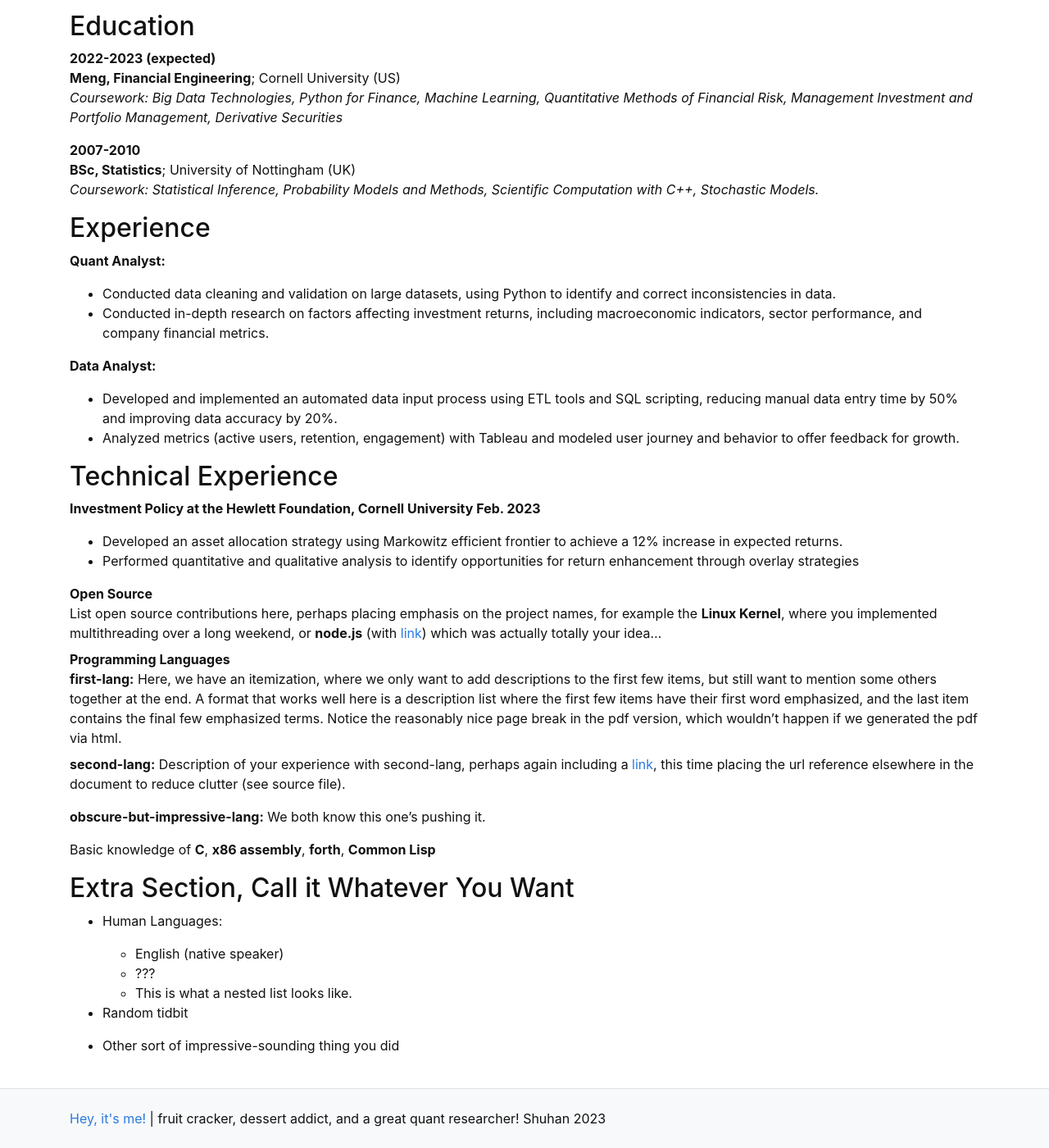
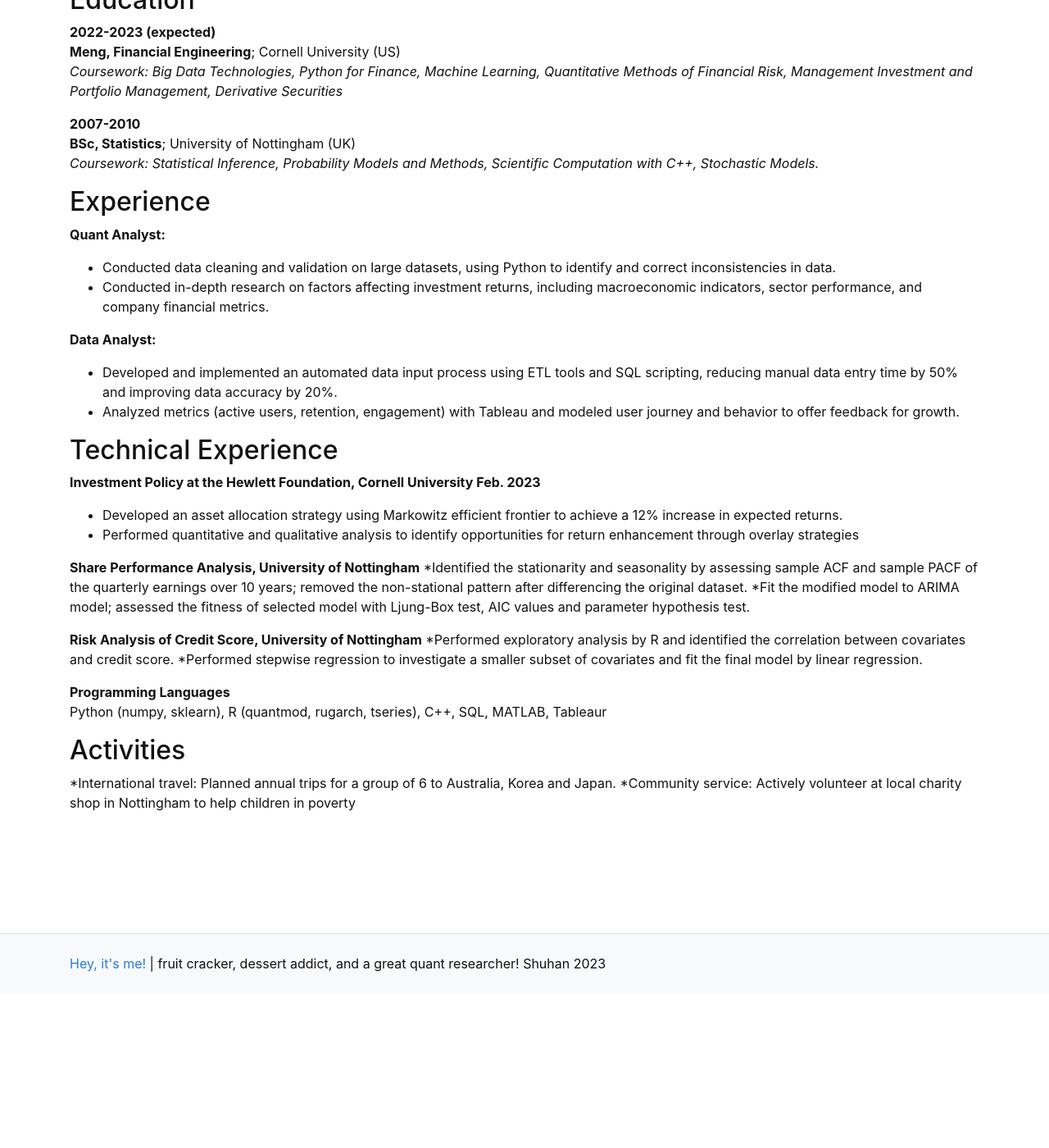
Before and after one commit to Ashley10086/Z.github.io, a Jekyll site: the page built from pages/about.md, in a window 1280 px wide and 1400 px high, scrolled down 189 px. Shown: the whole window at 82% size. Built offline with Jekyll 4.4.1, drawn with Linux system fonts in a browser that asks for light colours; some of the changed text lies outside the part shown.

Commit message:
Update about.md

```diff
--- a/pages/about.md
+++ b/pages/about.md
@@ -41,43 +40,19 @@ Technical Experience
 * Developed an asset allocation strategy using Markowitz efficient frontier to achieve a 12% increase in expected returns.
 * Performed quantitative and qualitative analysis to identify opportunities for return enhancement through overlay strategies
 
-Open Source
-:   List open source contributions here, perhaps placing emphasis on
-    the project names, for example the **Linux Kernel**, where you
-    implemented multithreading over a long weekend, or **node.js**
-    (with [link](http://nodejs.org)) which was actually totally
-    your idea...
+**Share Performance Analysis, University of Nottingham**
+*Identified the stationarity and seasonality by assessing sample ACF and sample PACF of the quarterly earnings over 10 years; removed the non-stational pattern after differencing the original dataset.
+*Fit the modified model to ARIMA model; assessed the fitness of selected model with Ljung-Box test, AIC values and parameter hypothesis test.
+
+**Risk Analysis of Credit Score, University of Nottingham**
+*Performed exploratory analysis by R and identified the correlation between covariates and credit score.
+*Performed stepwise regression to investigate a smaller subset of covariates and fit the final model by linear regression.
 
 Programming Languages
-:   **first-lang:** Here, we have an itemization, where we only want
-    to add descriptions to the first few items, but still want to
-    mention some others together at the end. A format that works well
-    here is a description list where the first few items have their
-    first word emphasized, and the last item contains the final few
-    emphasized terms. Notice the reasonably nice page break in the pdf
-    version, which wouldn't happen if we generated the pdf via html.
+:   Python (numpy, sklearn), R (quantmod, rugarch, tseries), C++, SQL, MATLAB, Tableaur
 
-:   **second-lang:** Description of your experience with second-lang,
-    perhaps again including a [link] [ref], this time placing the url
-    reference elsewhere in the document to reduce clutter (see source
-    file).
-
-:   **obscure-but-impressive-lang:** We both know this one's pushing
-    it.
-
-:   Basic knowledge of **C**, **x86 assembly**, **forth**, **Common Lisp**
-
-[ref]: https://github.com/githubuser/superlongprojectname
-
-Extra Section, Call it Whatever You Want
+Activities
 ----------------------------------------
 
-* Human Languages:
-
-     * English (native speaker)
-     * ???
-     * This is what a nested list looks like.
-
-* Random tidbit
-
-* Other sort of impressive-sounding thing you did
+*International travel: Planned annual trips for a group of 6 to Australia, Korea and Japan.
+*Community service: Actively volunteer at local charity shop in Nottingham to help children in poverty
```
Also changed, not shown: other parts of pages/about.md (+1 -2 lines).
